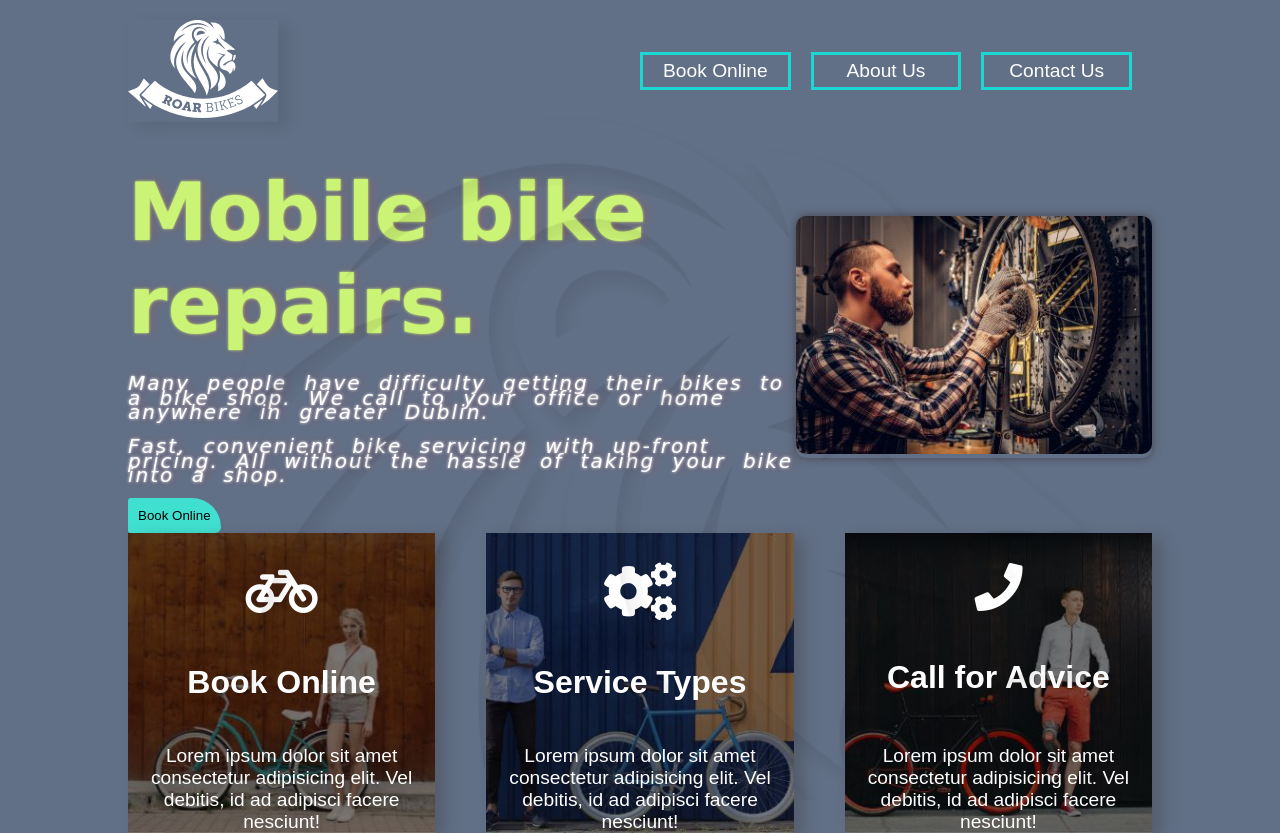
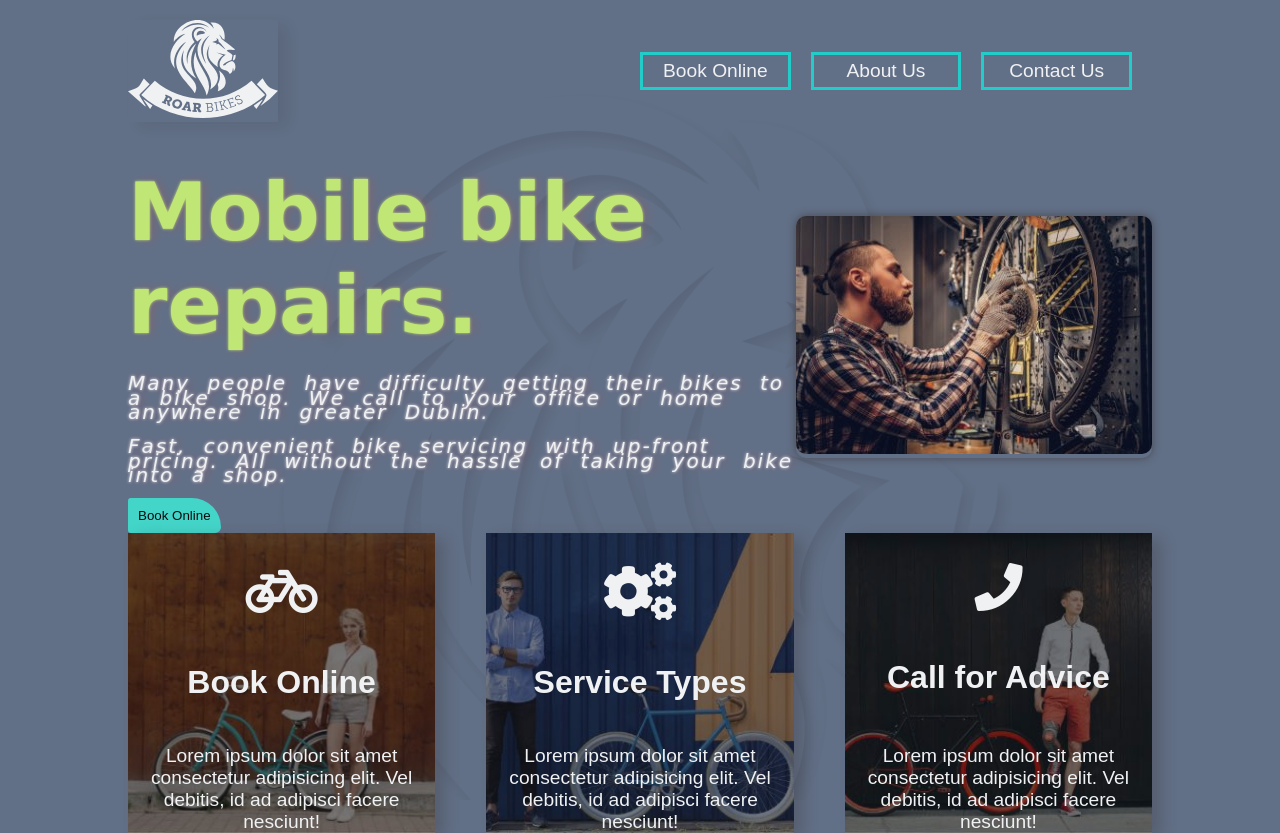
Before and after one commit to frankmaruf/Roar-Bike-Servicing, a plain HTML site: page index.html in a window 1280 px wide. Drawn offline with Linux system fonts and the light colour scheme; a web font is replaced by a local one.

Commit message:
...........

```diff
--- a/main.scss
+++ b/main.scss
@@ -22,21 +22,12 @@ color: rgb(255, 255, 255);
     min-height: 300px;
     margin-left: auto;
     margin-right: auto;
-    &::before{
-        content: '';
         background-image: url(./images/image-lion-background.png) ;
     background-repeat: no-repeat;
     background-size: cover;
     background-attachment: fixed;
-    background-size: cover;
-      position: absolute;
-      top: 0px;
-      right: 0px;
-      bottom: 0px;
-      left: 0px;
       opacity: 0.90;
 
-    }
 }
 header{
     min-height: 100px;
```
Also changed, not shown: main.css, 1 other file.
